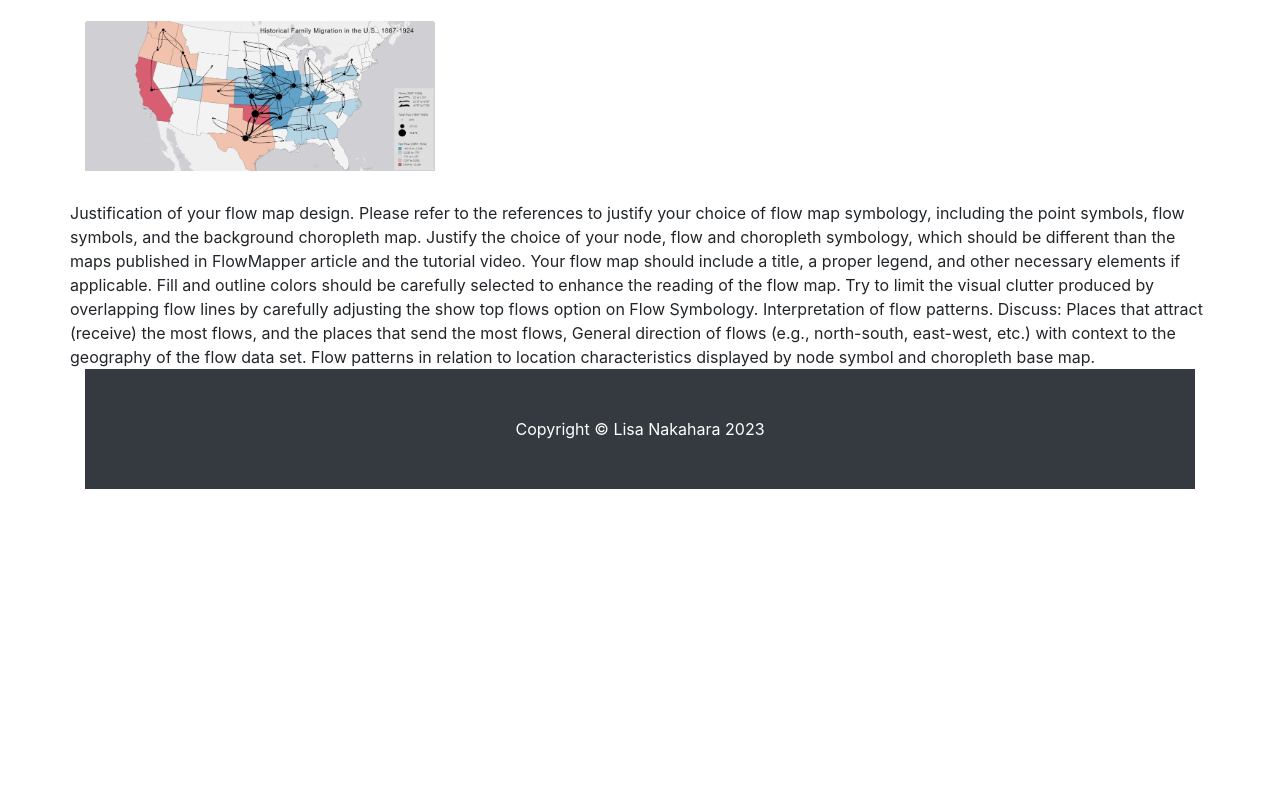
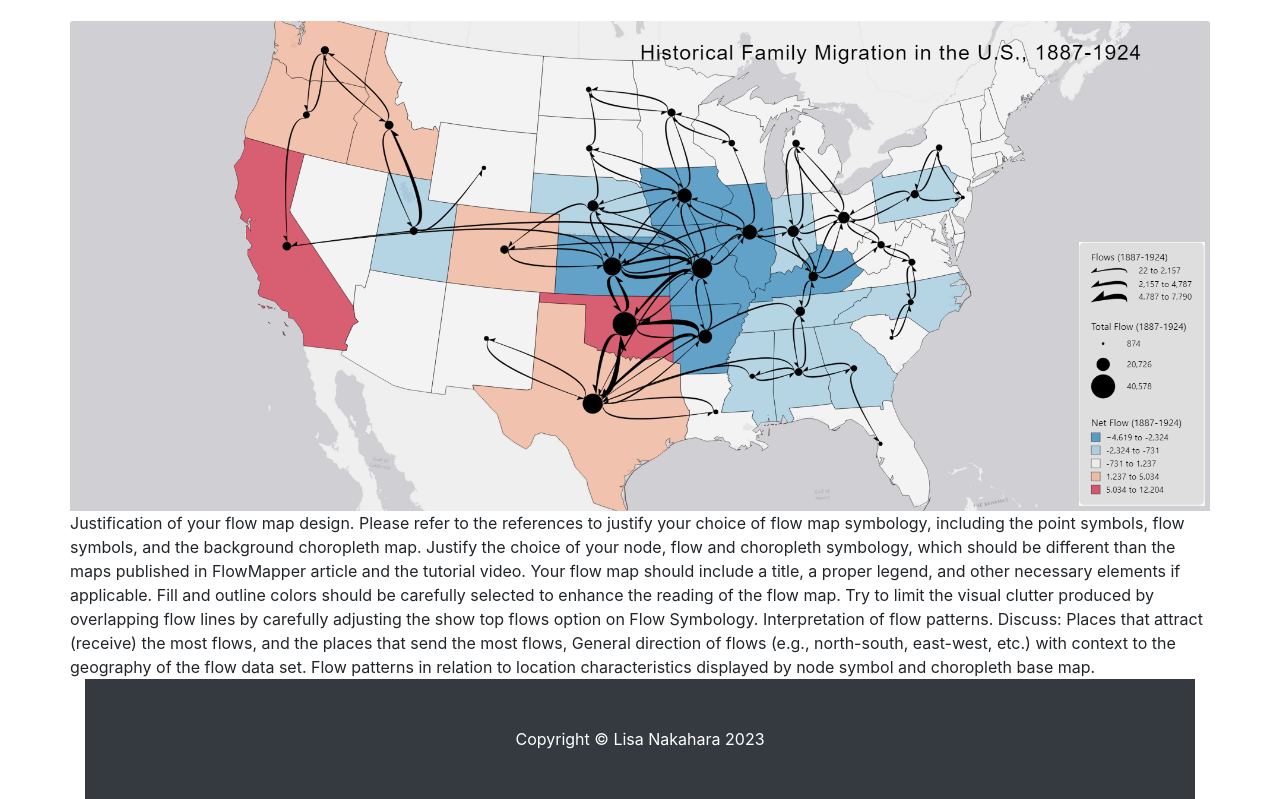
Before and after one commit to geog3540/nakahara, a website: page flowmap.html in a window 1280 px wide. Shown: the part 131-930 px from the top of the page. Before the commit the page ends 800 px from the top, so only its background shows below. Drawn offline with Linux system fonts and the light colour scheme.

Commit message:
Update flowmap.html

```diff
--- a/flowmap.html
+++ b/flowmap.html
@@ -57,12 +57,11 @@
       </h1>
 
       <div class="row">
-        <div class="col-lg-4 col-sm-6 portfolio-item">
-          <img class="card-img-top" src="images/map.png" alt="">
-        </div>
+        <img class="card-img-top" src="images/map.png" alt="">
         <p class="card-text">Justification of your flow map design. Please refer to the references to justify your choice of flow map symbology, including the point symbols, flow symbols, and the background choropleth map. Justify the choice of your node, flow and choropleth symbology, which should be different than the maps published in FlowMapper article and the tutorial video.
 Your flow map should include a title, a proper legend, and other necessary elements if applicable.
 Fill and outline colors should be carefully selected to enhance the reading of the flow map.
+
 Try to limit the visual clutter produced by overlapping flow lines by carefully adjusting the show top flows option on Flow Symbology.
 Interpretation of flow patterns. Discuss:
 Places that attract (receive) the most flows, and the places that send the most flows,
```
